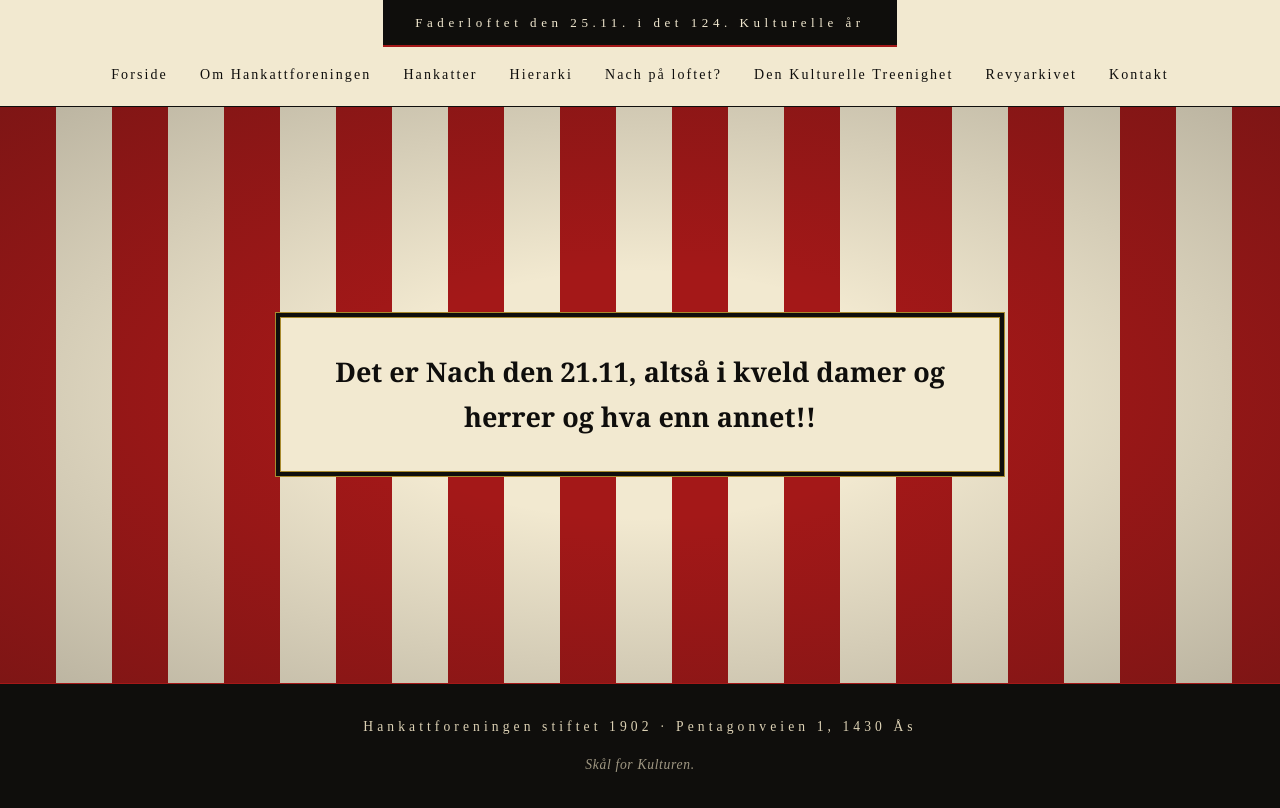
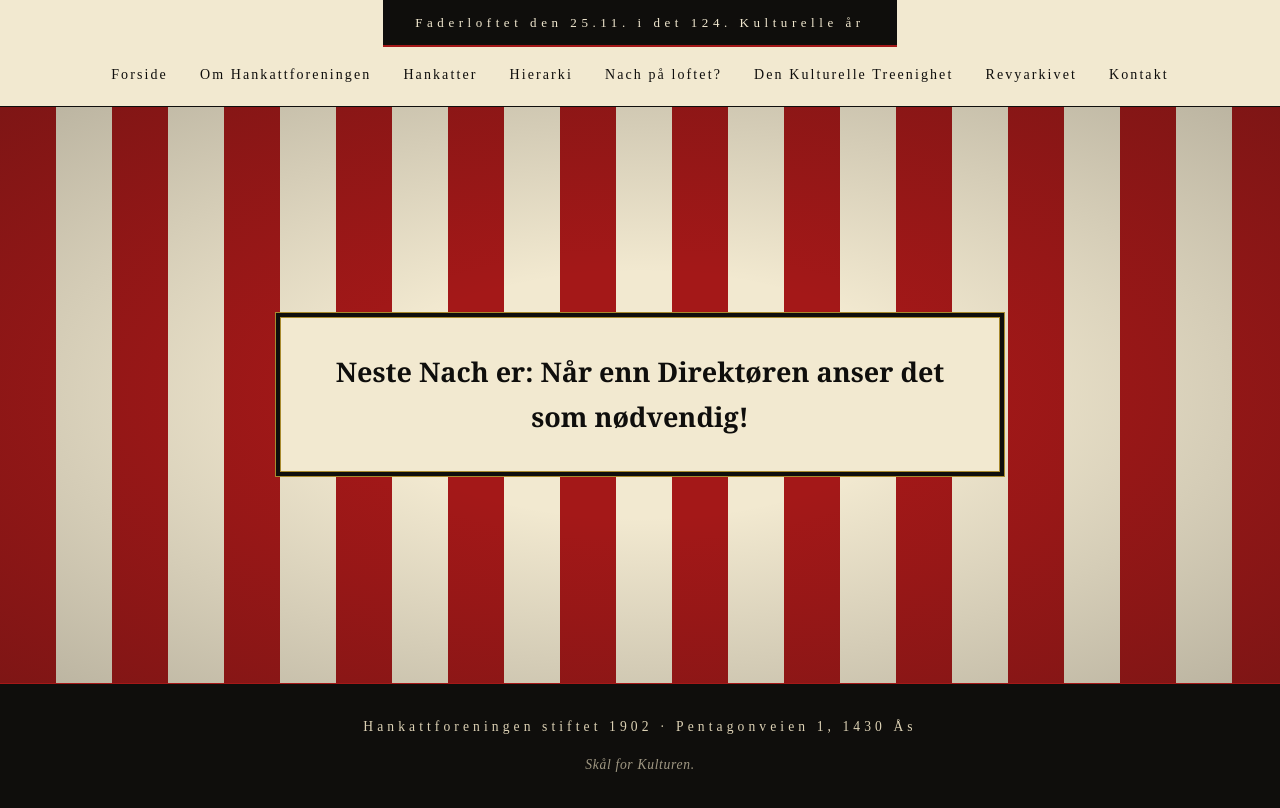
Before and after one commit to Halvorgb11/Hankattforeningenst1902, a plain HTML site: page nach-pa-loftet.html in a window 1280 px wide. Drawn offline with Linux system fonts and the light colour scheme; a web font is replaced by a local one.

Commit message:
Oppdater teksten om neste Nach

```diff
--- a/nach-pa-loftet.html
+++ b/nach-pa-loftet.html
@@ -28,7 +28,7 @@
   <main>
     <section class="hero stripes">
       <div class="text-frame">
-        <h1>Det er Nach den 21.11, altså i kveld damer og herrer og hva enn annet!!</h1>
+        <h1>Neste Nach er: Når enn Direktøren anser det som nødvendig!</h1>
       </div>
     </section>
   </main>
```
